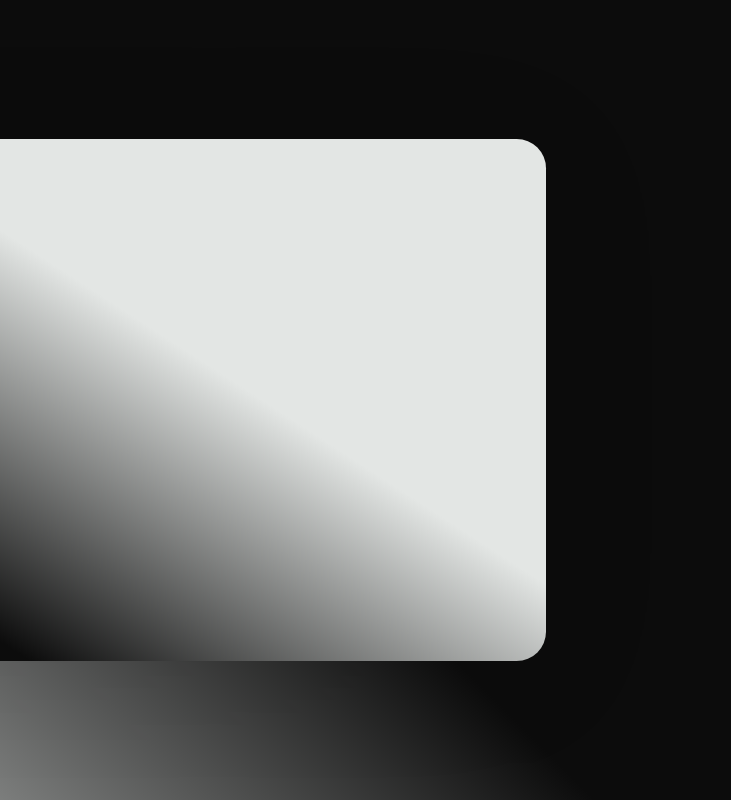
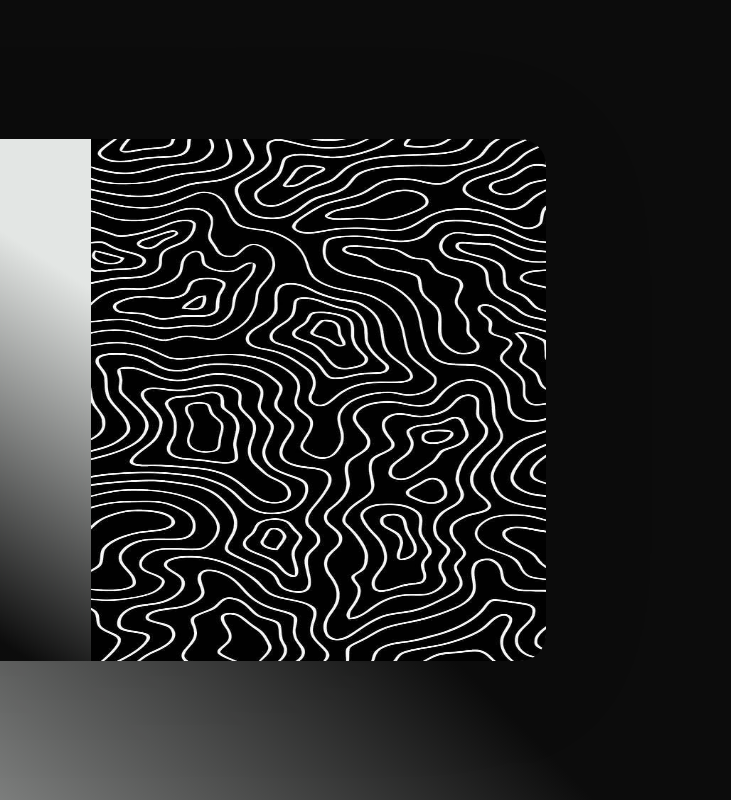
Before and after one commit to Notmynix/G5SHOP, a plain HTML site: page index.html in a window 1280 px wide. Shown: the full height of the page, 549-1280 px from the left. Drawn offline with Linux system fonts and the light colour scheme.

Commit message:
Update index.html

```diff
--- a/index.html
+++ b/index.html
@@ -1374,7 +1374,8 @@
                                 </ul>
                             </div>
                             <div class="full">
-                                <div id="image02" class="image full" data-position="center">
+                                <div id="image02.jpg" class="image full" data-position="center">
+                                    <img src="image02.jpg" alt="">
                                 </div>
                             </div>
                         </div>
```
